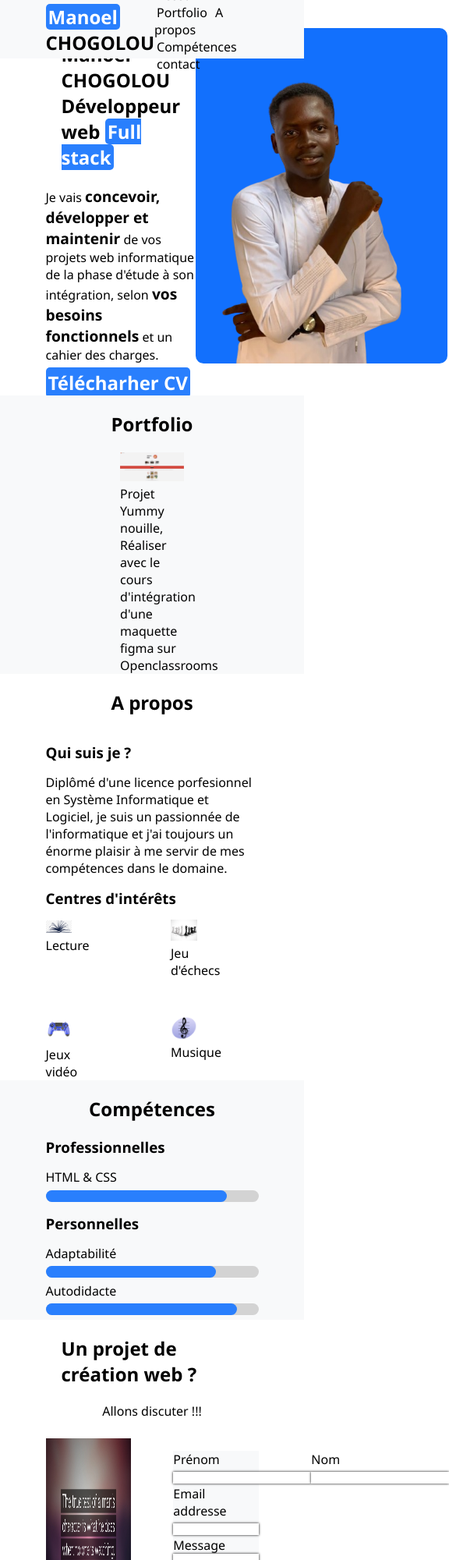
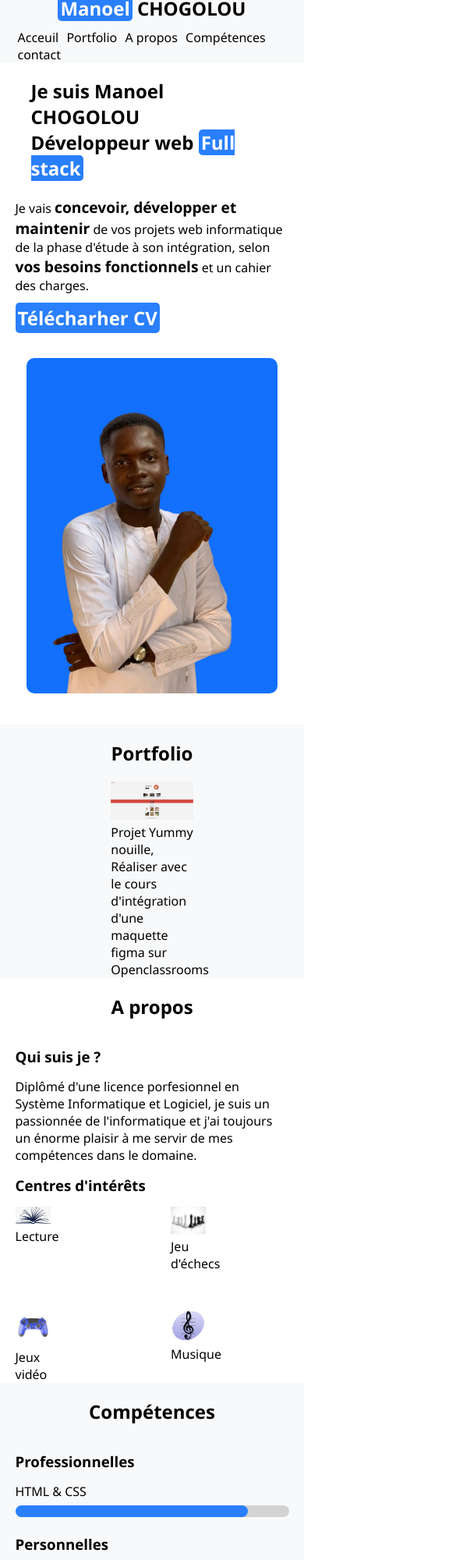
Before and after one commit to manoNelly/Site-portfolio, a plain HTML site: page index.html in a window 390 px wide. Shown: the top 2000 px of the page at 78% size, 576 px wide, since content can reach past the window. Drawn offline with Linux system fonts and the light colour scheme.

Commit message:
fin du portfolio

```diff
--- a/assets/css/styles.css
+++ b/assets/css/styles.css
@@ -211,7 +211,7 @@ section{
 
 .row-1{
     display: flex;
-    flex-direction: row;
+    flex-direction:row;
     justify-content: space-between;
 }
 
@@ -256,3 +256,84 @@ footer div img{
     width: 2rem;
     height: 2rem;
 }
+
+/***********responsive***************/
+
+@media screen and (max-width: 868px){
+
+    header{
+        padding: 0px 5%;
+        height: 80px;
+    }
+    header div{
+        display: flex;
+        flex-direction: column;
+        justify-content: center;
+    }
+
+    .Acceuil{
+        margin-top: 80px;
+    }
+
+    header div h1{
+        margin-bottom: 10px;
+    }
+
+    .body{
+        height:100%-80px;
+    }
+    section{
+        padding: 0px 5%;
+        width: 100%;
+    }
+
+    .form-design{
+        width: 100%;
+        display: flex;
+        flex-direction: column;
+        justify-content: space-between;
+        align-items: center;
+        margin-bottom: 2.5rem;
+        margin-top: 1.5rem;
+    }
+
+    .form-design img{
+        width: 100%;
+    }
+
+    .formulaire{
+        width: 100%;
+    }
+
+    .mobile{
+        display: flex;
+        flex-direction: column;
+        justify-content: center;
+    }
+
+    footer{
+        height: 50px;
+        padding: 0px 5%;
+        background-color:#d8dadb;
+        width: 100%;
+        display: flex;
+        flex-direction: row;
+        align-items: center;
+        justify-content: space-between;
+
+    }
+
+    footer div{
+        width: 10%;
+    }
+
+    .nom-mobile{
+        font-size: 1.3rem;
+
+    }
+
+    footer div img{
+        width: 1.5rem;
+        height: 1.5rem;
+    }
+}
--- a/index.html
+++ b/index.html
@@ -12,15 +12,15 @@
                 <h1 class="nom"> <span class="blue-design">Manoel</span> CHOGOLOU</h1>
                 <nav>
                     <a href="#acceuil">Acceuil</a>
-                    <a href="">Portfolio</a>
-                    <a href="">A propos</a>
-                    <a href="">Compétences</a>
-                    <a href="">contact</a>
+                    <a href="#portfolio">Portfolio</a>
+                    <a href="#A_propos">A propos</a>
+                    <a href="#compétences">Compétences</a>
+                    <a href="#contact">contact</a>
                 </nav>
             </div>
         </header>
         <div class="body">
-            <section class="Acceuil" id="acceuil">
+            <section class="Acceuil mobile" id="acceuil">
                 <div>
                     <h2> Je suis Manoel CHOGOLOU <br>Développeur web <span class="blue-design">Full stack</span> </h2>
                     <p>Je vais <span class="bold">concevoir, développer et maintenir</span> de vos projets web informatique de la phase
@@ -33,7 +33,7 @@
                 </div>
             </section>
 
-            <section class="portfolio">
+            <section class="portfolio mobile" id="portfolio">
                 <h2>Portfolio</h2>
 
                 <div >
@@ -42,7 +42,7 @@
                 </div>
             </section>
 
-            <section class="centrage">
+            <section class="centrage mobile" id="A_propos">
                 <h2>A propos</h2>
 
                 <div>
@@ -77,8 +77,8 @@
                     </div>
                 </div>
             </section>
-
-            <section class="compétences">
+                <!--Ajouter mes nouvelles compétences en évoluants dans mon apprntissage -->
+            <section class="compétences mobile" id="compétences">
                 <h2>Compétences</h2>
                 <div>
                     <h3>Professionnelles</h3>
@@ -106,7 +106,7 @@
                 </div>
             </section>
 
-            <section class="contact centrage">
+            <section class="contact centrage mobile" id="contact">
                 <h2>Un projet de création web ?</h2>
                 <p>Allons discuter !!!</p>
                 <div class="form-design">
@@ -144,8 +144,9 @@
         </div>
 
         <footer>
-            <h1 class="nom"> <span class="blue-design">Manoel</span> CHOGOLOU</h1>
+            <h1 class="nom nom-mobile" > <span class="blue-design">Manoel</span> CHOGOLOU</h1>
             <p>Mention légales</p>
+             <!-- augmenter les liens vers mes réseaux sociaux dès qu'ils seront prêts -->
             <div>
                 <a href=""><img src="assets/images/facebook.svg" alt="Facebook"></a>
                 <a href=""><img src="assets/images/insta.svg" alt="instagram"></a>
```
